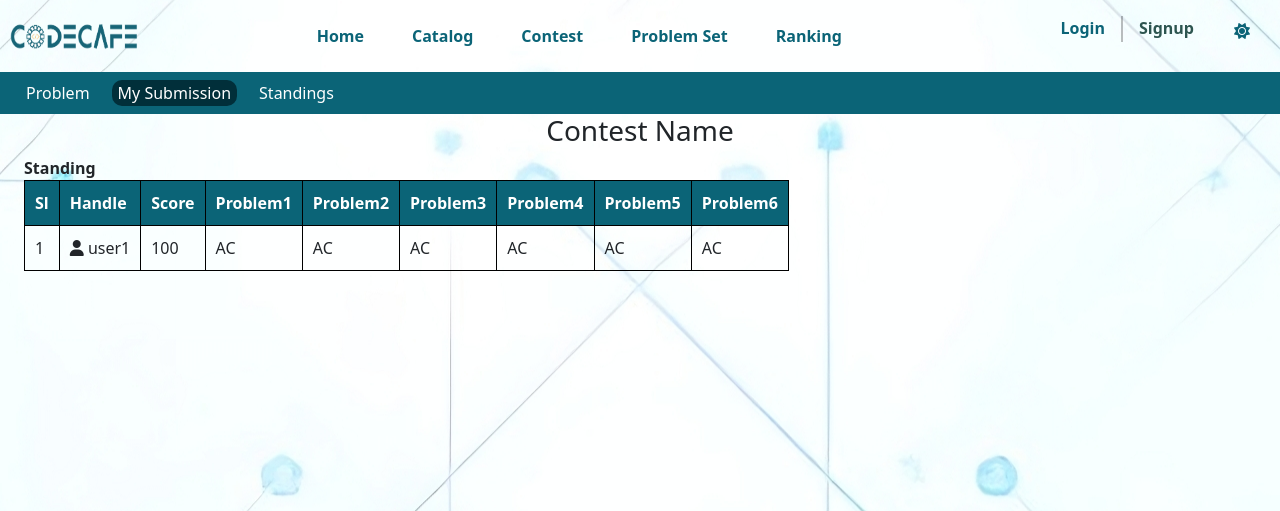
After one commit to 0SHAFIN/codecafe, a PHP site: page /contestStanding/contestStanding.php in a window 1280 px wide. The commit adds this page. Shown: the top 511 px of the page. Run offline with PHP 8.4, Linux system fonts and the light colour scheme; some libraries are stand-ins or nearby versions.

Commit message:
standing done

```diff
--- /dev/null
+++ b/view/contestStanding/cStanding.css
@@ -0,0 +1,64 @@
+body{
+    background-image: url('../files/designImg/plbg.jpeg');
+    background-position: center;
+    background-size: fill;
+}
+#mLogo{
+    margin-left: 10px;
+    height: 30px;
+    width: 10%;
+}
+
+#navVr{
+    border-left: 2px solid black;
+    height: 26px;
+}
+#signUp{
+    text-decoration:none;
+    color: #2d5550;
+}
+#navSun{
+    color: #0B6477;
+    margin-right: 30px;
+    margin-bottom: 15px;
+}
+#nav-text{
+    color: #0B6477;
+}
+#seNav{
+    background-color: #0B6477;
+
+}
+table,th,td{
+    border-collapse: collapse;
+    padding: 10px;
+    border: 1px solid black;
+}
+#cStanding{
+    width: 100%;
+}
+th{
+    background-color: #0B6477;
+    color: white;
+}
+#seNav{
+    background-color: #0B6477;
+
+}
+.pBtn{
+    background-color: #012f3a;
+    color: white;
+    border-radius: 10px;
+    border: none;
+}
+#btn{
+    border:none;
+    background-color: transparent;
+    color: white;
+}
+
+#btn:hover{
+    background-color: #012f3a;
+    color: white;
+    border-radius: 10px;
+}
--- /dev/null
+++ b/view/contestStanding/contestStanding.php
@@ -0,0 +1,89 @@
+<!DOCTYPE html>
+<html lang="en">
+<head>
+    <meta charset="UTF-8">
+    <meta name="viewport" content="width=device-width, initial-scale=1.0">
+    <title>Document</title>
+    <link href="https://cdn.jsdelivr.net/npm/bootstrap@5.3.3/dist/css/bootstrap.min.css" rel="stylesheet" integrity="sha384-QWTKZyjpPEjISv5WaRU9OFeRpok6YctnYmDr5pNlyT2bRjXh0JMhjY6hW+ALEwIH" crossorigin="anonymous">
+    <script src="https://cdn.jsdelivr.net/npm/bootstrap@5.3.3/dist/js/bootstrap.bundle.min.js" integrity="sha384-YvpcrYf0tY3lHB60NNkmXc5s9fDVZLESaAA55NDzOxhy9GkcIdslK1eN7N6jIeHz" crossorigin="anonymous"></script>
+    <link rel="stylesheet" href="https://cdnjs.cloudflare.com/ajax/libs/font-awesome/6.5.2/css/all.min.css" integrity="sha512-SnH5WK+bZxgPHs44uWIX+LLJAJ9/2PkPKZ5QiAj6Ta86w+fsb2TkcmfRyVX3pBnMFcV7oQPJkl9QevSCWr3W6A==" crossorigin="anonymous" referrerpolicy="no-referrer" />
+    <link rel="stylesheet" href="https://cdnjs.cloudflare.com/ajax/libs/font-awesome/6.6.0/css/all.min.css" integrity="sha512-Kc323vGBEqzTmouAECnVceyQqyqdsSiqLQISBL29aUW4U/M7pSPA/gEUZQqv1cwx4OnYxTxve5UMg5GT6L4JJg==" crossorigin="anonymous" referrerpolicy="no-referrer" />
+    <link rel="stylesheet" href="cStanding.css">
+</head>
+<body>
+    <nav class="navbar navbar-expand-sm ">
+            <img id="mLogo" src="../files/designImg/logo.png" alt="logo">
+            <div class="navbar-nav mx-auto">
+                <ul class="navbar-nav ">
+                    <li class="nav-item px-3 fw-bold"><a class="nav-link " id="nav-text" href="#">Home</a></li>
+                    <li class="nav-item px-3 fw-bold"><a class="nav-link " id="nav-text" href="#">Catalog</a> </li>
+                    <li class="nav-item px-3 fw-bold"><a class="nav-link " id="nav-text" href="#">Contest </a></li>
+                    <li class="nav-item px-3 fw-bold"><a class="nav-link " id="nav-text" href="#">Problem Set </a></li>
+                    <li class="nav-item px-3 fw-bold"><a class="nav-link " id="nav-text" href="#">Ranking </a></li>
+                </ul>
+            </div>
+            <div class="d-flex bd-highlight mx-4">
+                <p class="mx-2 p-2 fw-bold" id="nav-text">Login</p>
+                <div class="vr mt-2" id="navVr"></div>
+                <p class="mx-2 p-2 fw-bold" id="nav-text"><a href="#" id="signUp">Signup</a></p>
+            </div>
+            <div class="">
+                <i class="fa-solid fa-sun " id="navSun"></i>
+            </div>
+    </nav>
+    <div class="container-fluid text-white" id="seNav">
+        <div class="d-flex bd-highlight">
+            <div class="p-2">
+                <button id="btn" >Problem</button>
+            </div >
+            <div class="p-2">
+                <button class="pBtn" >My Submission</button>
+            </div>
+            <div class="p-2">
+                <button id="btn">Standings</button>
+            </div>
+        </div>
+    </div>
+
+    <div class="container">
+        <div class="text-center">
+            <h3>Contest Name</h3>
+        </div>
+    </div>
+    <div class="container-fluid">
+        <div class="container-fluid fw-bold">
+            Standing
+        </div>
+        <div class="container-fluid" id="cStanding">
+        <table>
+                <tr>
+                    <th>Sl</th>
+                    <th>Handle</th>
+                    <th>Score</th>
+                    <th>Problem1</th>
+                    <th>Problem2</th>
+                    <th>Problem3</th>
+                    <th>Problem4</th>
+                    <th>Problem5</th>
+                    <th>Problem6</th>
+                </tr>
+                <tr>
+                    <td>1</td>
+                    <td>
+                        <span><i class="fa-solid fa-user"></i></span>
+                        <span>user1</span>
+
+                    </td>
+                    <td>100</td>
+                    <td>AC</td>
+                    <td>AC</td>
+                    <td>AC</td>
+                    <td>AC</td>
+                    <td>AC</td>
+                    <td>AC</td>
+                </tr>
+            </table>
+        </div>
+    </div>
+</body>
+</html>
```
Also changed, not shown: view/contestDetailsPage/cDetails.css (renamed from view/contestDetailsPage/contestDetails.css, +17 -0 lines), view/contestDetailsPage/contestDetailsPage.php (+5 -4 lines), view/contestDetailsPage/cDetails.js (added).
